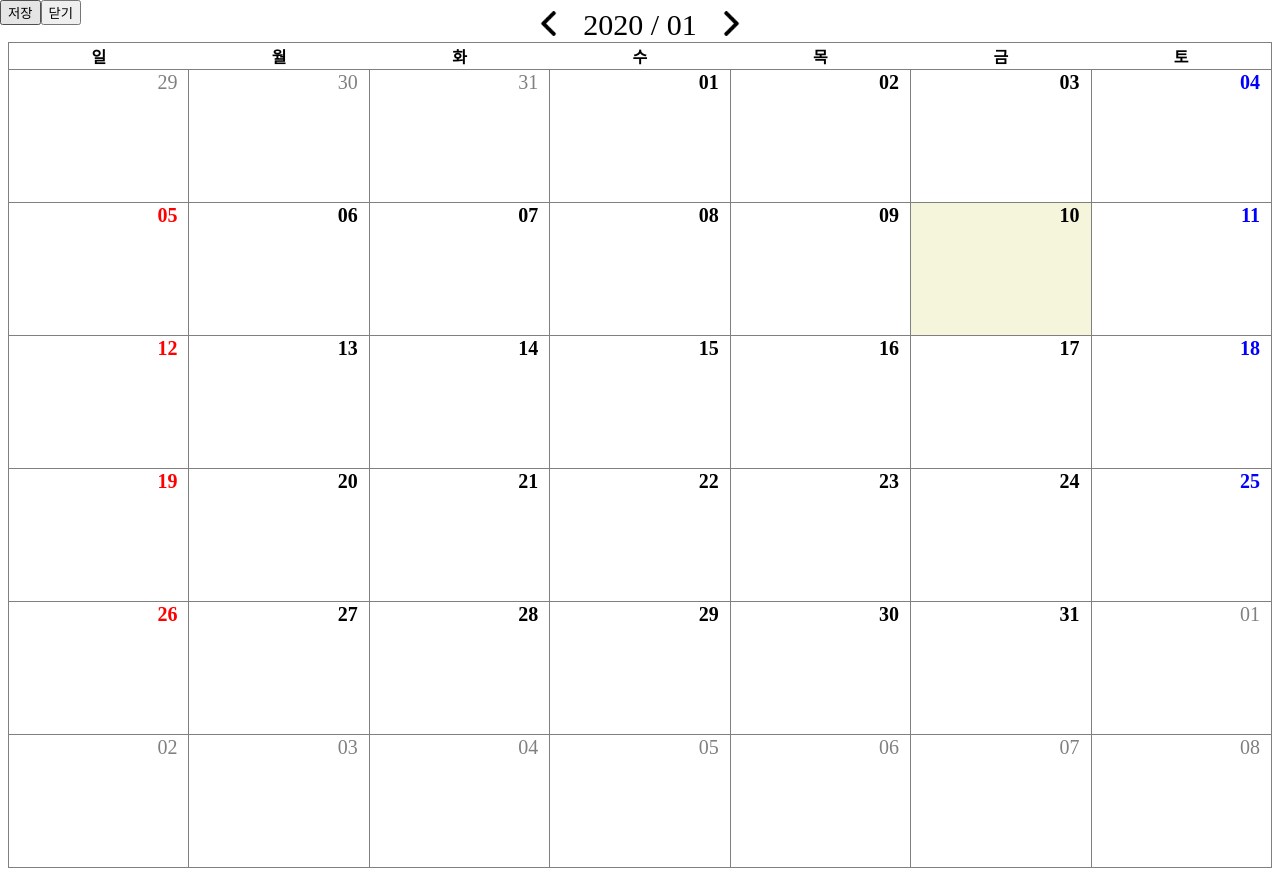
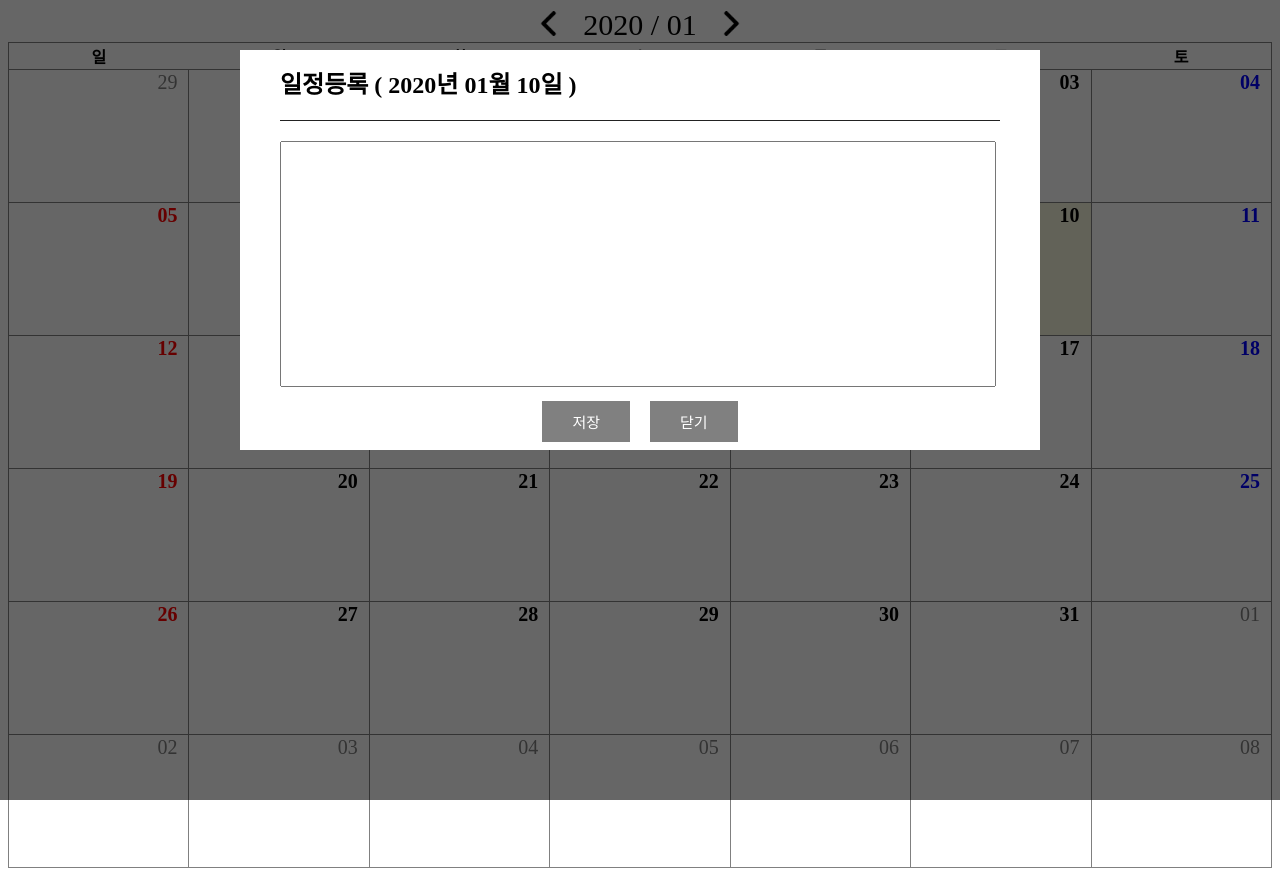
Before and after one commit to kdg1986/ReactCalendar, a React (Create React App) app: page / in a window 1280 px wide. Both pictures are taken after a click on the element "10". Built offline with nearby package versions, Linux system fonts and the light colour scheme.

Commit message:
팝업 디자인

```diff
--- a/src/component/Popup.jsx
+++ b/src/component/Popup.jsx
@@ -1,23 +1,50 @@
-import React,{Component} from 'react';
+import React, { useState } from 'react';
 import '../css/popup.css';
 
-class Popup extends Component {
-    state = { isOpen : true }
 
-    render() {
+const Popup = props => {
+    const [state,setState] = useState({
+      isOpen : true
+      ,date : props.data.fullDate
+     })
+
+     const popup_block = {
+        //position: 'relative'
+        padding: '0 40px'
+        ,margin: '50px auto 50px'
+        ,background: '#fff'
+        ,width: '800px'
+        ,height : '400px'
+        ,boxSizing: 'border-box'
+     }
+
+     const title = {
+        borderBottom: '1px solid #222'
+        ,height : '70px'
+        ,lineHeight : '70px'
+     }
+
+     const content = {
+      resize: 'none'
+      ,width : '710px'
+      ,height : '240px'
+     }
+
     return (
       <>
-            <div className={this.state.isOpen ? "dim open" : "dim close" }>
+          <div className={state.isOpen ? "dim open" : "dim close" }>
+              <div style={popup_block}>
+                  <h2 style={title}>일정등록 { state.date.replace( /^(\d{4})(\d{2})(\d{2})$/, '( $1년 $2월 $3일 )' ) }</h2>
                 <div>
-                    <div>
+                  <textarea style={content}></textarea>
+                </div>
+                <div className="btnArea">
                     <button type="button">저장</button>
-                        <button type="button" onClick={()=>{ this.props.close(this.props.data) }}>닫기</button>
+                    <button type="button" onClick={()=>{ props.close( props.data) }}>닫기</button>
                 </div>
               </div>
           </div>
       </>
     )
-
-    }
   }
   export default Popup;
--- a/src/css/popup.css
+++ b/src/css/popup.css
@@ -6,7 +6,24 @@
     top: 0;
     left: 0;
     display: none;
+    background-color: rgba(0,0,0,0.6);
+
 }
 
 .dim.open { display: block;}
 .dim.close { display: none;}
+
+.btnArea {
+    text-align: center;
+    line-height: 40px;
+}
+.btnArea button{
+    padding: 10px;
+    padding-left: 30px;
+    padding-right: 30px;
+    font-size: 15px;
+    background-color: gray;
+    color: white;
+    border: 0;
+    margin: 10px;
+}
```
Lines whose indentation alone changed are shown as unchanged.
